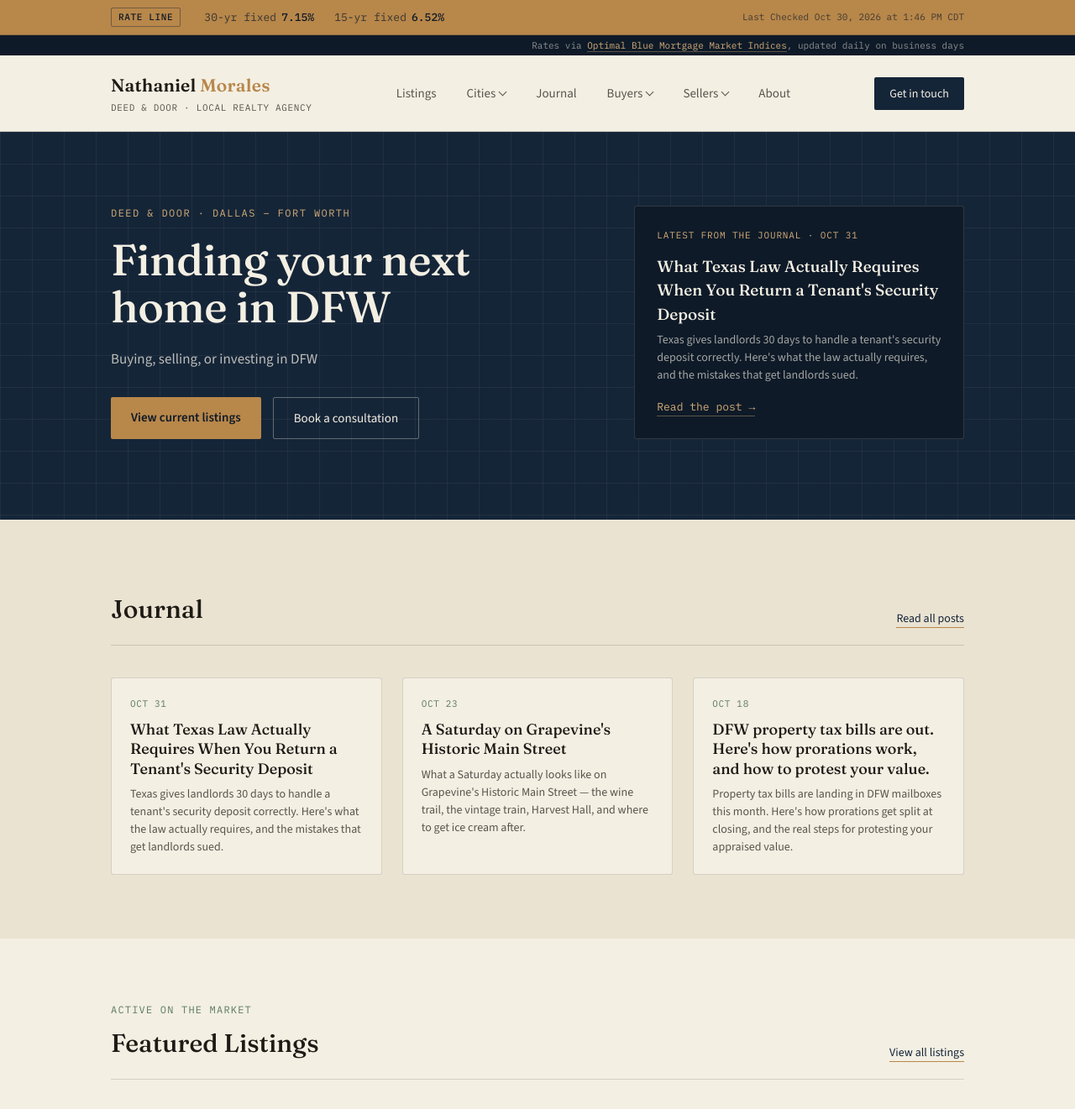
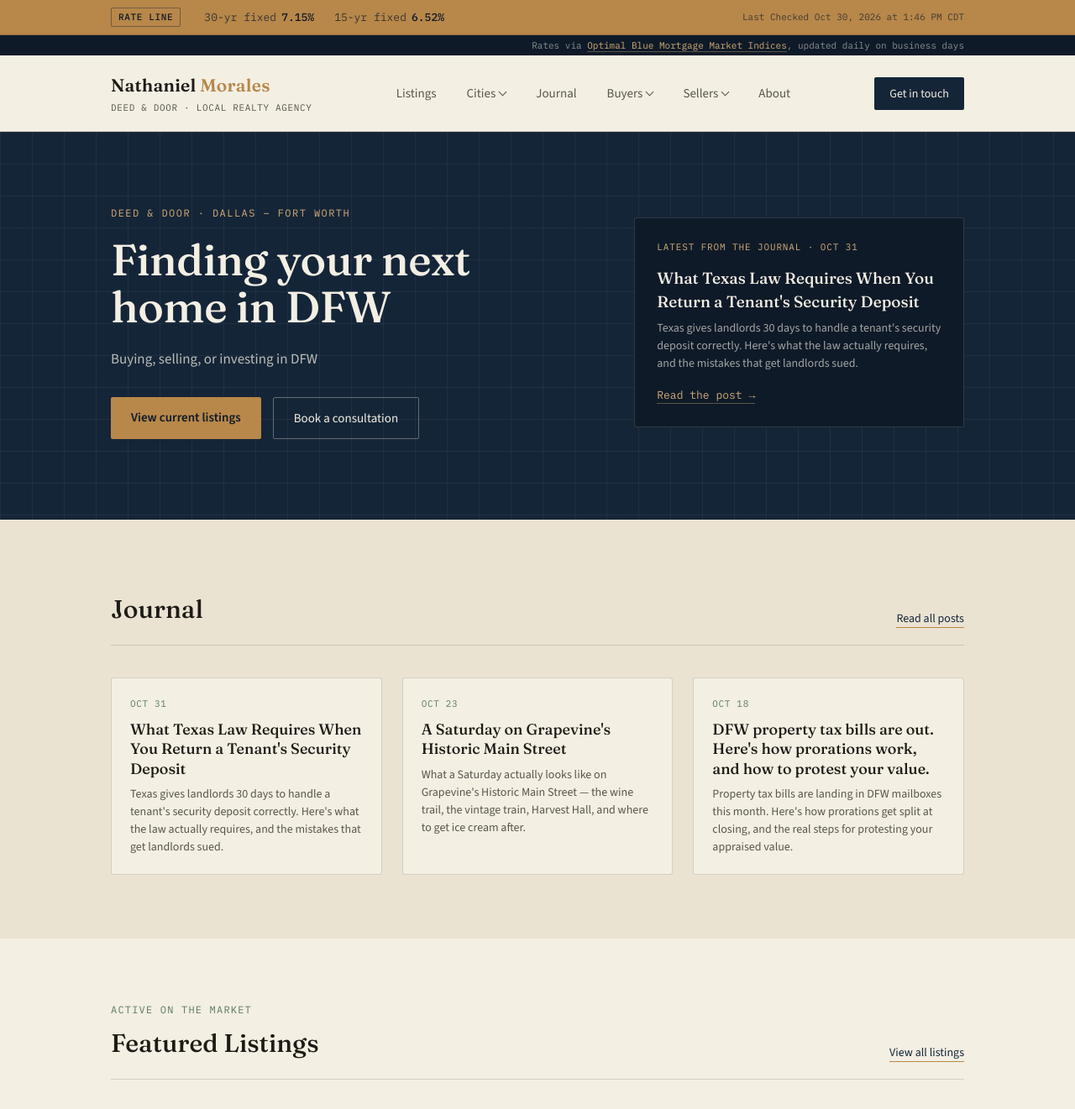
Before and after one commit to nathanielmorales7/deedanddoor, a Jekyll site: the page index.html, which Jekyll copies as it is, in a window 1280 px wide and 1400 px high, cut to the strip 0-1321 px from the top of the window. Shown: the whole strip at 84% size. Built offline with Jekyll 4.4.1, drawn with Linux system fonts in a browser that asks for light colours.

Commit message:
Update homepage journal feed (2026-10-31)

```diff
--- a/index.html
+++ b/index.html
@@ -177,7 +177,7 @@
       <!--JOURNAL:HERO-->
 <div class="hero-card">
   <div class="hero-post-tag">Latest from the journal · Oct 31</div>
-  <h3>What Texas Law Actually Requires When You Return a Tenant's Security Deposit</h3>
+  <h3>What Texas Law Requires When You Return a Tenant's Security Deposit</h3>
   <p>Texas gives landlords 30 days to handle a tenant's security deposit correctly. Here's what the law actually requires, and the mistakes that get landlords sued.</p>
   <a href="journal-security-deposit-law.html" class="hero-post-link">Read the post →</a>
 </div>
@@ -197,7 +197,7 @@
 <div class="blog-grid">
   <a class="blog-card" href="journal-security-deposit-law.html">
     <div class="blog-date">Oct 31</div>
-    <h3>What Texas Law Actually Requires When You Return a Tenant's Security Deposit</h3>
+    <h3>What Texas Law Requires When You Return a Tenant's Security Deposit</h3>
     <p>Texas gives landlords 30 days to handle a tenant's security deposit correctly. Here's what the law actually requires, and the mistakes that get landlords sued.</p>
   </a>
   <a class="blog-card" href="journal-grapevine-main-street.html">
```
